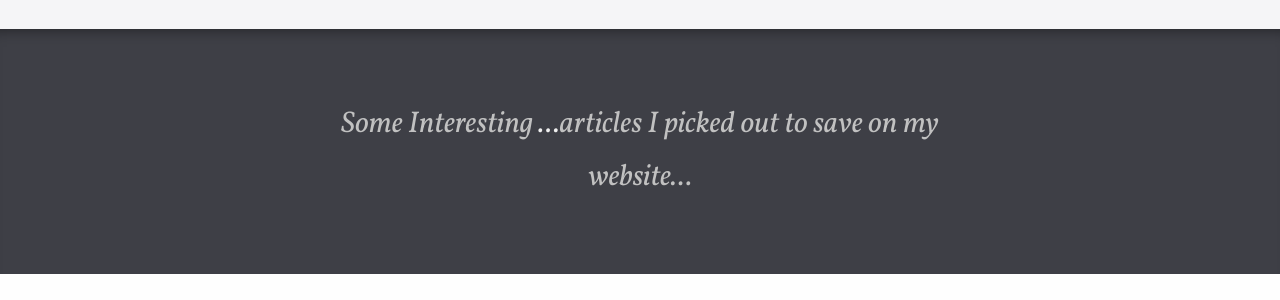
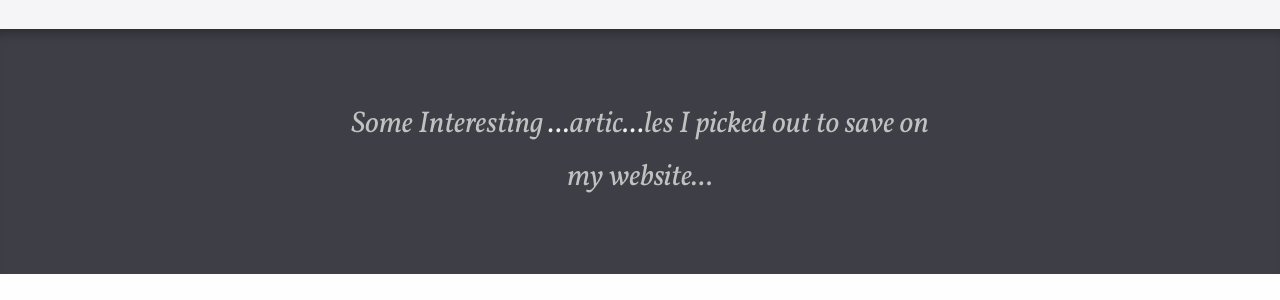
Before and after one commit to pcconsultingasia/JEKYLL-pc-consulting-asia, a Jekyll site: the page built from contact-success.html, in a window 1280 px wide. Shown: the part 689-989 px from the top of the page. Built offline with Jekyll 4.4.1, drawn with Linux system fonts in a browser that asks for light colours; some web fonts are replaced.

Commit message:
Updated '_layouts/default.html' via CloudCannon

```diff
--- a/_layouts/default.html
+++ b/_layouts/default.html
@@ -59,7 +59,7 @@
 		{% else %}
 			<section class="quote-section">
 				<p class="container editable">
-					Some Interesting <a href="/terms/">...</a>articles I picked out to save on my website...
+					Some Interesting <a href="/terms/">...</a>artic<a href="/advice/">...</a>les I picked out to save on my website...
 				</p>
 			</section>
 		{% endif %}
```
